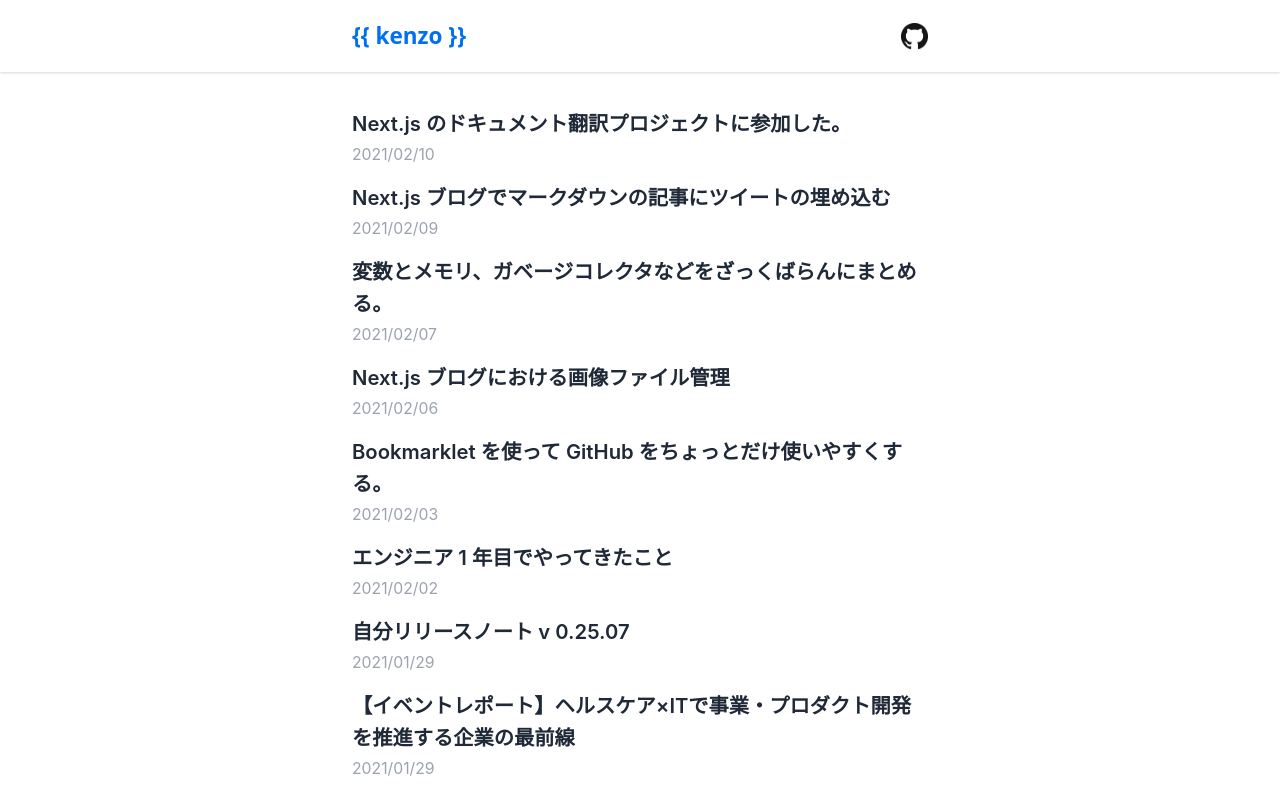
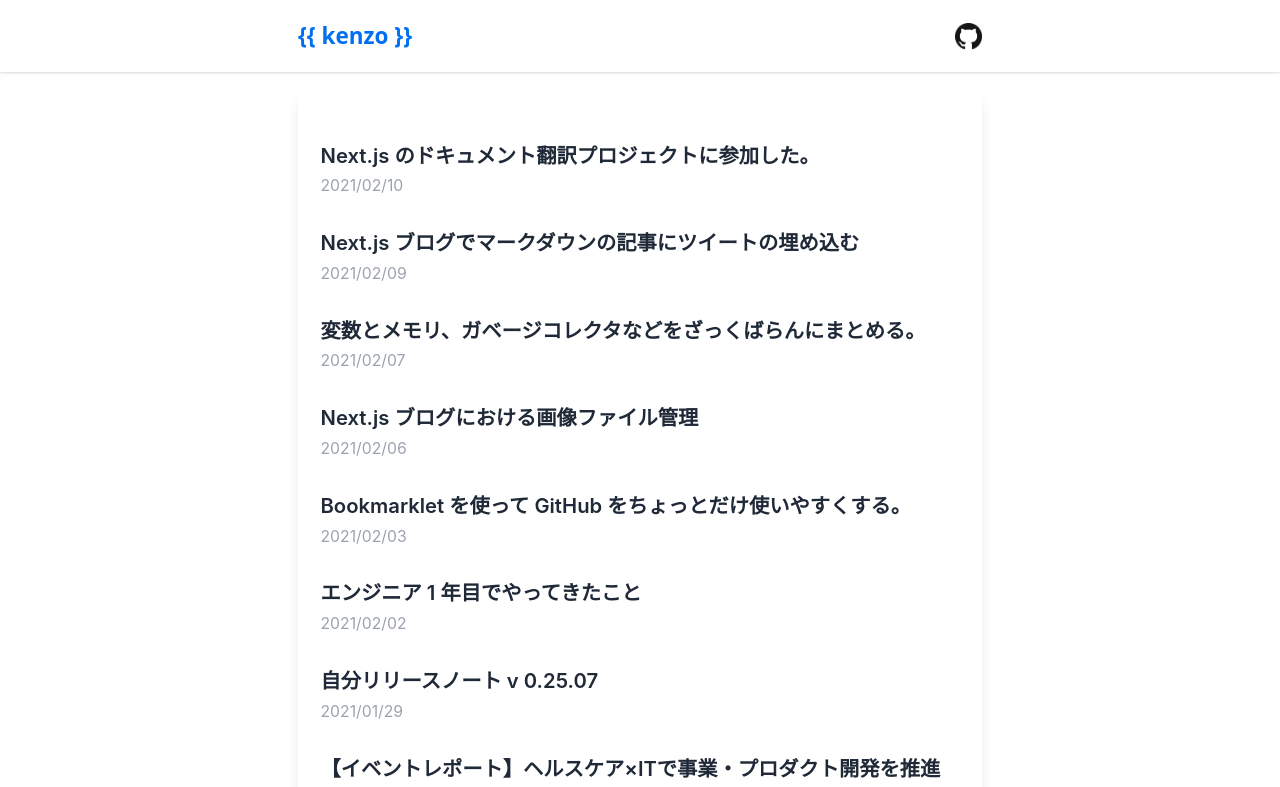
Before and after one commit to kenzo-tanaka/nextJsBlog, a Next.js app: page / in a window 1280 px wide. Shown: the top 787 px of the page. Built offline with nearby package versions, Linux system fonts and the light colour scheme.

Commit message:
add boxshadow on top page

```diff
--- a/components/layout.tsx
+++ b/components/layout.tsx
@@ -7,7 +7,7 @@ type Props = {
 
 const Layout: React.FC<Props> = ({ children, home = false }) => {
   return (
-    <div className="max-w-xl mx-auto px-2 sm:px-6 lg:px-8 mt-4 mb-12">
+    <div className="max-w-2xl mx-auto px-2 sm:px-6 lg:px-8 mt-4 mb-12">
       <main>{children}</main>
       {!home && (
         <div className="underline">
--- a/components/navBar.tsx
+++ b/components/navBar.tsx
@@ -4,7 +4,7 @@ import { config } from "../site.config";
 const NavBar: React.FC = () => {
   return (
     <nav className="bg-white-800 shadow">
-      <div className="max-w-xl mx-auto px-2 sm:px-6 lg:px-8">
+      <div className="max-w-2xl mx-auto px-2 sm:px-6 lg:px-8">
         <div className="relative flex items-center justify-between h-16">
           <div className="flex-1 flex items-center justify-center sm:items-stretch sm:justify-start">
             <div className="flex-shrink-0 flex items-center">
--- a/components/postsList.tsx
+++ b/components/postsList.tsx
@@ -10,10 +10,10 @@ type Props = {
 
 const PostsList: NextPage<Props> = ({ posts, heading }) => {
   return (
-    <section className="mt-8">
+    <section>
       <ul>
         {posts.map(({ slug, date, title }) => (
-          <li className="mt-3" key={slug}>
+          <li className="mt-6" key={slug}>
             <Link href={`/posts/${slug}`}>
               <a className="text-lg font-semibold text-gray-800">{title}</a>
             </Link>
--- a/pages/index.tsx
+++ b/pages/index.tsx
@@ -1,5 +1,4 @@
 import { NextPage } from "next";
-import Link from "next/link";
 import Layout from "../components/layout";
 import PostsList from "../components/postsList";
 import { PageSEO } from "../components/pageSEO";
@@ -24,7 +23,9 @@ const Home: NextPage<Props> = ({ allPostsData }) => {
   return (
     <Layout home>
       <PageSEO title={config.siteMeta.title} />
-      <PostsList heading="All" posts={allPostsData} />
+      <div className="shadow-lg p-5">
+        <PostsList heading="All" posts={allPostsData} />
+      </div>
       <p className="mt-7 text-center">
         <a
           href={config.repo}
--- a/pages/posts/[slug].tsx
+++ b/pages/posts/[slug].tsx
@@ -94,7 +94,7 @@ const Post: NextPage<Props> = ({ postData }) => {
   return (
     <Layout>
       <PageSEO title={title} slug={`posts/${slug}`} />
-      <article>
+      <article className="mt-8">
         <small className="text-sm font-normal text-gray-400">
           <Date dateString={date} />
         </small>
```
